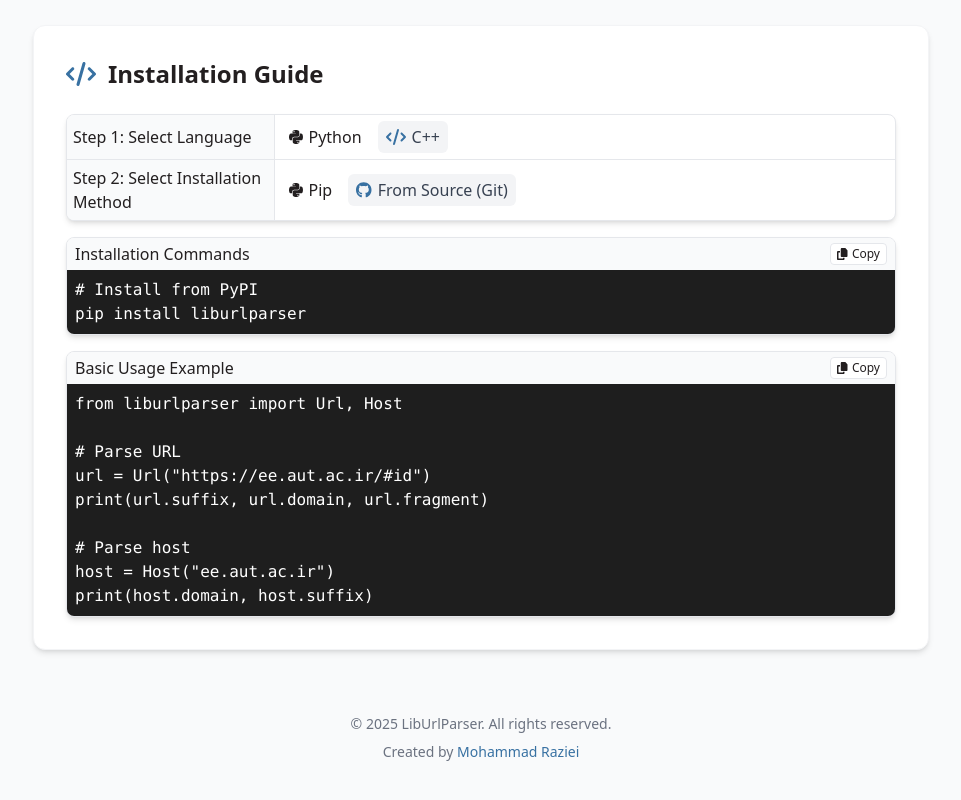
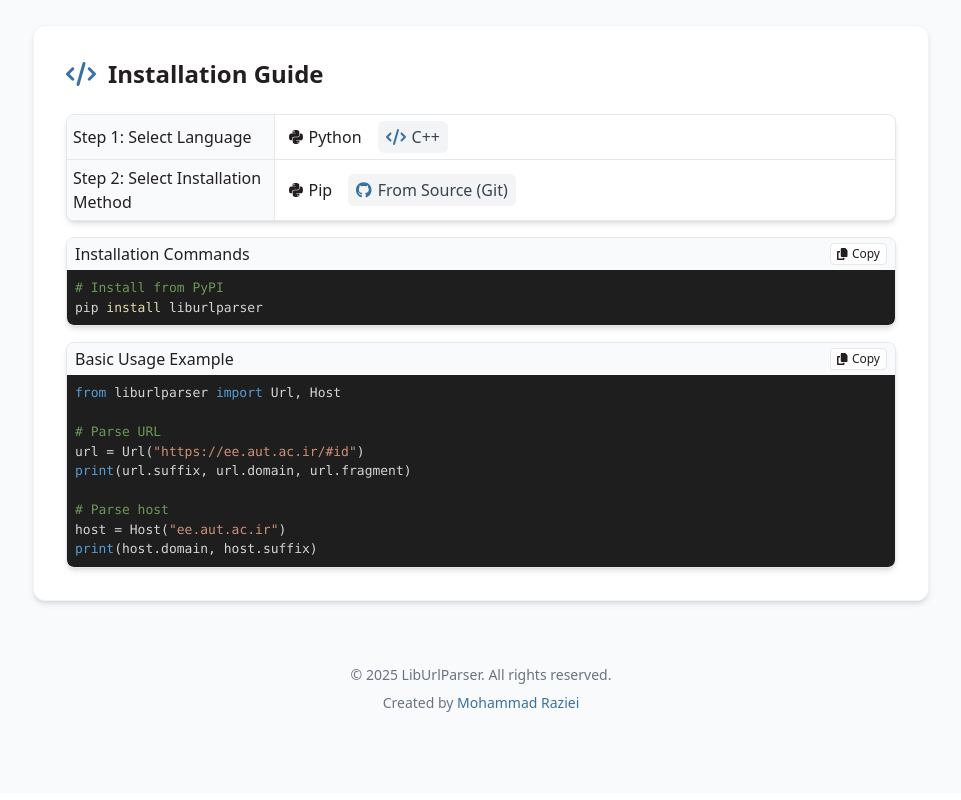
Before and after one commit to MohammadRaziei/liburlparser, a Next.js app: page / in a window 1280 px wide. Shown: the part 2006-2806 px from the top of the page, without its empty margins (159-1120 px from the left). Built offline with nearby package versions, Linux system fonts and the light colour scheme.

Commit message:
feat: add syntax highlighting for code blocks in InstallationGuide
Added `react-syntax-highlighter` and its types to enhance code readability in the InstallationGuide component. Replaced plain `<pre>` and `<code>` tags with `SyntaxHighlighter` for better visual representation of code snippets.

```diff
--- a/components/InstallationGuide.tsx
+++ b/components/InstallationGuide.tsx
@@ -2,6 +2,11 @@
 import { FontAwesomeIcon } from '@fortawesome/react-fontawesome';
 import { faCode, faCopy, faCheck } from '@fortawesome/free-solid-svg-icons';
 import { faGithub, faPython } from '@fortawesome/free-brands-svg-icons';
+// Import the syntax highlighter and a style
+import { Prism as SyntaxHighlighter } from 'react-syntax-highlighter';
+// Change the import path from /esm/ to /cjs/ for the style
+import { vscDarkPlus } from 'react-syntax-highlighter/dist/cjs/styles/prism';
+
 
 type Language = 'python' | 'cpp';
 type Method = 'pip' | 'git' | 'cmake' | 'sub_directory';
@@ -192,9 +197,15 @@
               <span>{copied ? "Copied!" : "Copy"}</span>
             </button>
           </div>
-          <pre className="bg-[#1e1e1e] text-white p-2 m-0 overflow-x-auto">
-            <code>{currentCommand}</code> {/* Use the helper function result */}
-          </pre>
+          {/* Replace pre/code with SyntaxHighlighter */}
+          <SyntaxHighlighter
+            language="bash" // Installation commands are usually shell commands
+            style={vscDarkPlus}
+            customStyle={{ margin: 0, padding: '0.5rem', borderRadius: '0 0 0.375rem 0.375rem' }} // Adjust padding/margin as needed
+            wrapLongLines={true}
+          >
+            {currentCommand}
+          </SyntaxHighlighter>
         </div>
 
         <div className="bg-white rounded-lg shadow-md overflow-hidden border border-gray-200">
@@ -208,9 +219,15 @@
               <span>{copied ? "Copied!" : "Copy"}</span>
             </button>
           </div>
-          <pre className="bg-[#1e1e1e] text-white p-2 m-0 overflow-x-auto">
-            <code>{currentUsageExample}</code> {/* Use the pre-calculated example */}
-          </pre>
+           {/* Replace pre/code with SyntaxHighlighter */}
+          <SyntaxHighlighter
+            language={language} // Use the selected language (python or cpp)
+            style={vscDarkPlus}
+            customStyle={{ margin: 0, padding: '0.5rem', borderRadius: '0 0 0.375rem 0.375rem' }} // Adjust padding/margin as needed
+            wrapLongLines={true}
+          >
+            {currentUsageExample}
+          </SyntaxHighlighter>
         </div>
       </div>
     </div>
--- a/package.json
+++ b/package.json
@@ -25,10 +25,12 @@
     "@fortawesome/react-fontawesome": "^0.2.2",
     "@tailwindcss/forms": "^0.5.0",
     "@tailwindcss/typography": "^0.5.2",
+    "@types/react-syntax-highlighter": "^15.5.13",
     "eslint-config-next": "^13.1.1",
     "next": "^13.1.1",
     "react": "^18.2.0",
-    "react-dom": "^18.2.0"
+    "react-dom": "^18.2.0",
+    "react-syntax-highlighter": "^15.5.0"
   },
   "devDependencies": {
     "@types/node": "^14.17.4",
```
Also changed, not shown: 1 other file (tests, documents, lock files or other folders).
